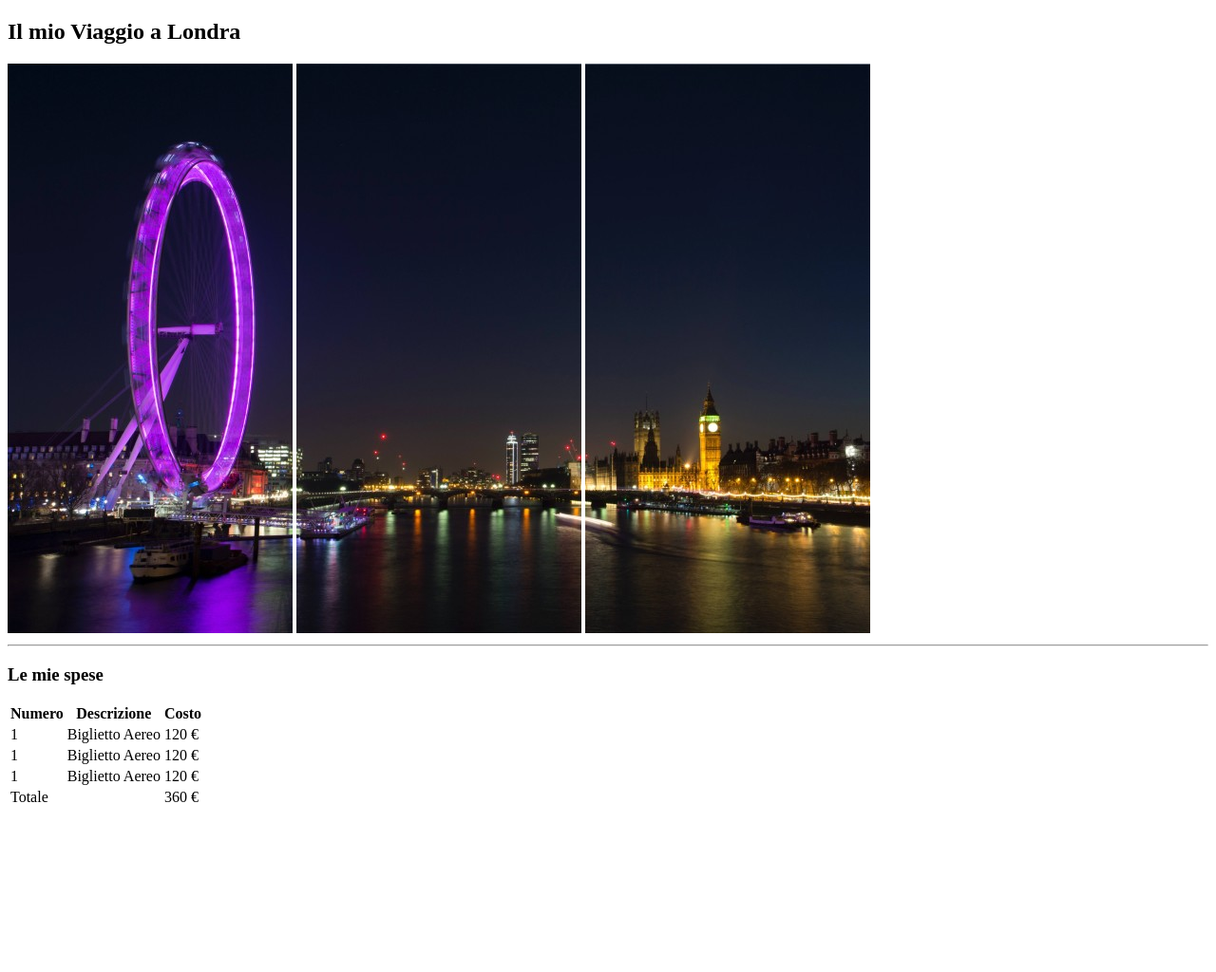
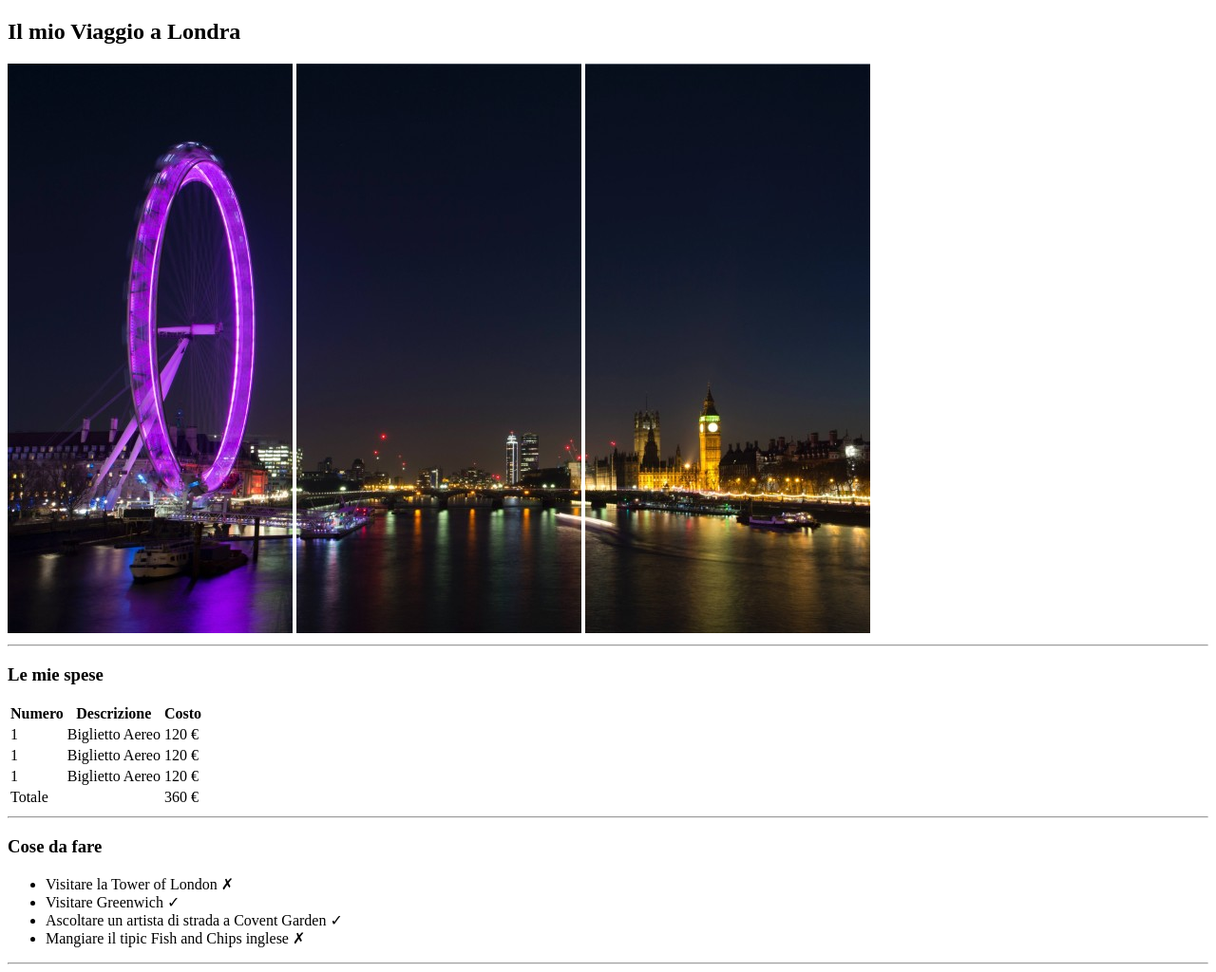
Before and after one commit to SimoneVerzeletti/html-london-trip, a plain HTML site: page index.html in a window 1280 px wide. Shown: the whole page at 95% size. Before the commit the page ends 860 px from the top, so only its background shows below. Drawn offline with Linux system fonts and the light colour scheme.

Commit message:
feat section cose da fare

```diff
--- a/index.html
+++ b/index.html
@@ -53,6 +53,17 @@
             </tfoot>
         </table>
     </section>
+    <hr>
+    <section>
+        <h3>Cose da fare</h3>
+        <ul>
+            <li>Visitare la Tower of London &cross;</li>
+            <li>Visitare Greenwich &check;</li>
+            <li>Ascoltare un artista di strada a Covent Garden &check;</li>
+            <li>Mangiare il tipic Fish and Chips inglese &cross;</li>
+        </ul>
+    </section>
+    <hr>
 
 </body>
 
```
